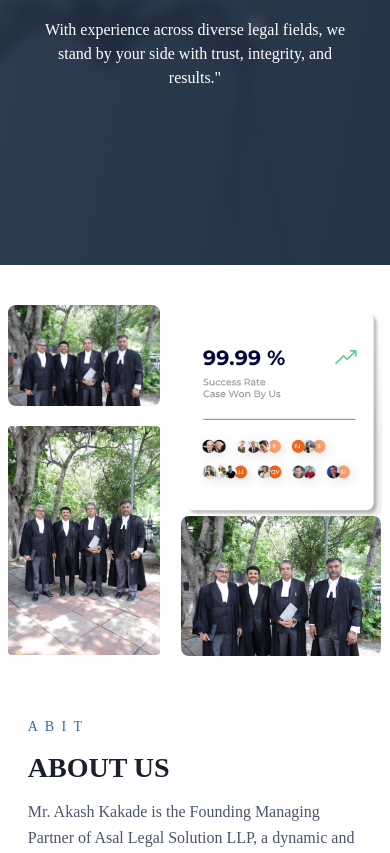
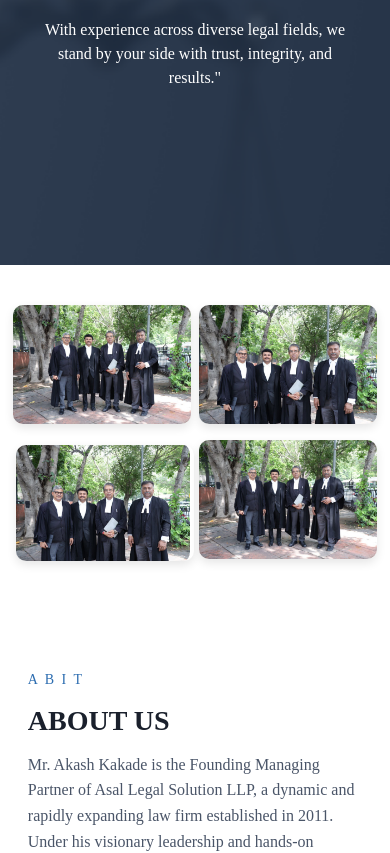
Before and after one commit to Nayan0406/Asal-legal, a website: page aboutus.html in a window 390 px wide. Shown: the part 579-1432 px from the top of the page. Drawn offline with Linux system fonts and the light colour scheme.

Commit message:
image change

```diff
--- a/aboutus.html
+++ b/aboutus.html
@@ -10,7 +10,11 @@
 </head>
 <style>
   .left-columns .horizontal-image {
-    margin-top: 20px;
+    margin-top: 5px;
+    margin-left: 6px;
+    padding-right: 4px;
+    min-height: 80px;
+    object-fit: cover;
   }
   .team1-image,
   .team2-image {
@@ -156,6 +160,88 @@
     border-left: 4px solid #2d2d2d;
     border-radius: 18px 0 0 18px;
   }
+
+  /* Image Gallery Alignment - Same as Index.html */
+  .image-gallery {
+    display: flex;
+    gap: 20px;
+    margin-bottom: 40px;
+    justify-content: center;
+    align-items: flex-start;
+  }
+
+  .left-columns, .right-columns {
+    display: flex;
+    flex-direction: column;
+    gap: 15px;
+    flex: 1;
+  }
+
+  .team1-image, .team2-image, .horizontal-image, .stat-image {
+    width: 100%;
+    max-width: 250px;
+    height: auto;
+    border-radius: 10px;
+    box-shadow: 0 4px 10px rgba(0,0,0,0.1);
+    margin-left: 10px;
+    margin-right: 40px;
+  }
+
+  @media (max-width: 768px) {
+    .image-gallery {
+      flex-direction: row;
+      flex-wrap: wrap;
+      gap: 10px;
+      justify-content: space-between;
+      align-items: flex-start;
+      padding: 0 10px;
+    }
+
+    .left-columns, .right-columns {
+      gap: 10px;
+      width: 48%;
+      min-width: 45%;
+      display: flex;
+      flex-direction: column;
+      align-items: center;
+    }
+
+    .team1-image, .team2-image, .horizontal-image, .stat-image {
+      max-width: 100%;
+      width: 100%;
+      margin-left: 0;
+      margin-right: 0;
+      margin-bottom: 10px;
+    }
+  }
+
+  @media (max-width: 480px) {
+    .image-gallery {
+      flex-direction: row;
+      flex-wrap: wrap;
+      gap: 8px;
+      justify-content: space-between;
+      align-items: flex-start;
+      padding: 0 5px;
+    }
+
+    .left-columns, .right-columns {
+      gap: 8px;
+      width: 48%;
+      min-width: 45%;
+      display: flex;
+      flex-direction: column;
+      align-items: center;
+    }
+
+    .team1-image, .team2-image, .horizontal-image, .stat-image {
+      max-width: 100%;
+      width: 100%;
+      margin-left: 0;
+      margin-right: 0;
+      margin-bottom: 8px;
+    }
+  }
 </style>
 <body>
 
@@ -200,15 +286,15 @@
     <!-- About Section -->
     <section class="about-section">
         <div class="image-gallery">
-            <div class="left-columns">
-                <img src="images/lawer-2.jpg" alt="Team Image 1" class="team1-image">
-                <img src="images/group-img.jpg" alt="Horizontal Image" class="horizontal-image">
+                <div class="left-columns">
+                    <img src="images/group-img-2.jpg" alt="Team Image 1" class="team1-image">
+                    <img src="images/group-img-3.jpg" alt="Horizontal Image" class="horizontal-image">
+                </div>
+                <div class="right-columns">
+                    <img src="images/group-img-3.jpg" alt="Success Rate" class="stat-image">
+                    <img src="images/group-img-2.jpg" alt="Team Image 2" class="team2-image">
+                </div>
             </div>
-            <div class="right-columns">
-                <img src="images/Screenshot 2025-01-20 150433.png" alt="Success Rate" class="stat-image">
-                <img src="images/lawer-2.jpg" alt="Team Image 2" class="team2-image">
-            </div>
-        </div>
 
         <div class="about-content" id="about">
             <p class="abit-text">A B I T</p>
--- a/styles/home.css
+++ b/styles/home.css
@@ -371,7 +371,7 @@ nav .nav-links li a:hover {
 
 .horizontal-image {
   width: 100%;
-  max-width: 169px;
+  max-width: 245px;
   height: auto;
   border-radius: 4px;
 }
```
Also changed, not shown: index.html (+4 -4 lines), images/group-img-2.jpg (added), images/group-img-3.jpg (added).
